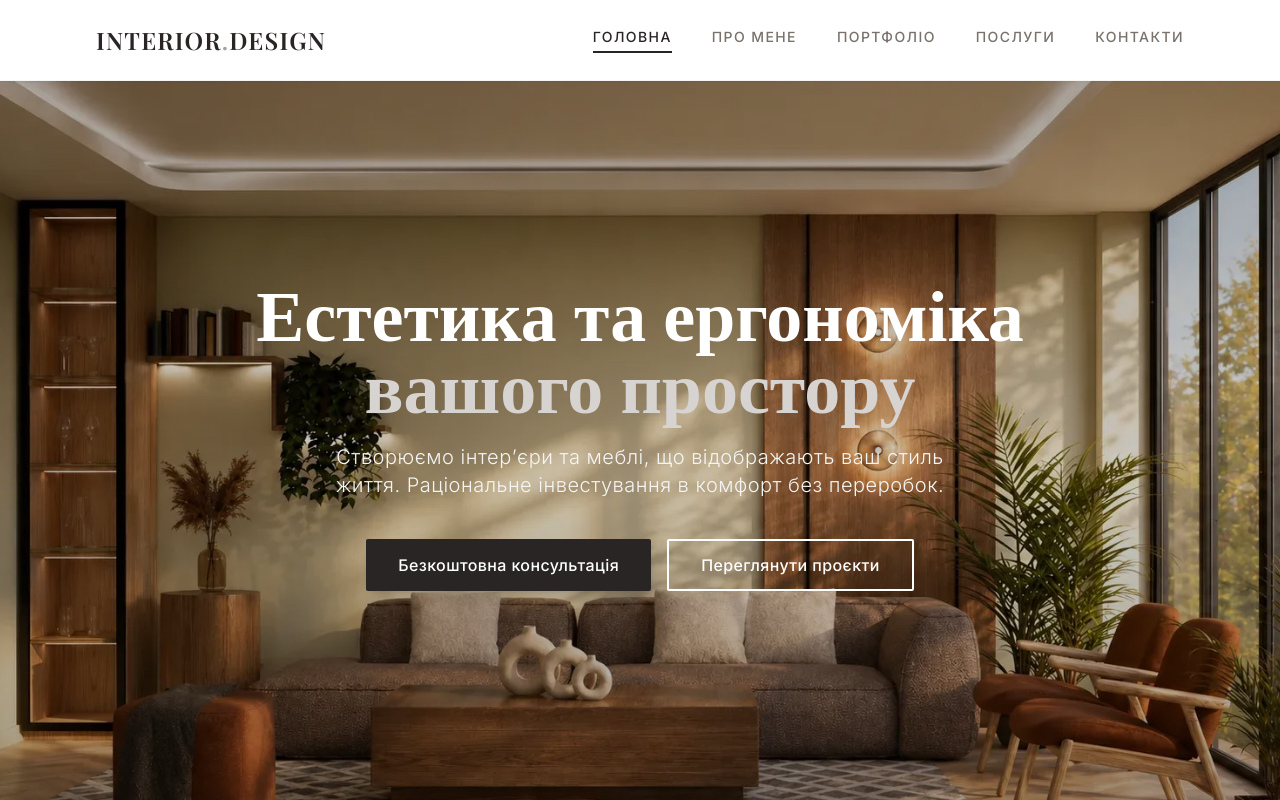
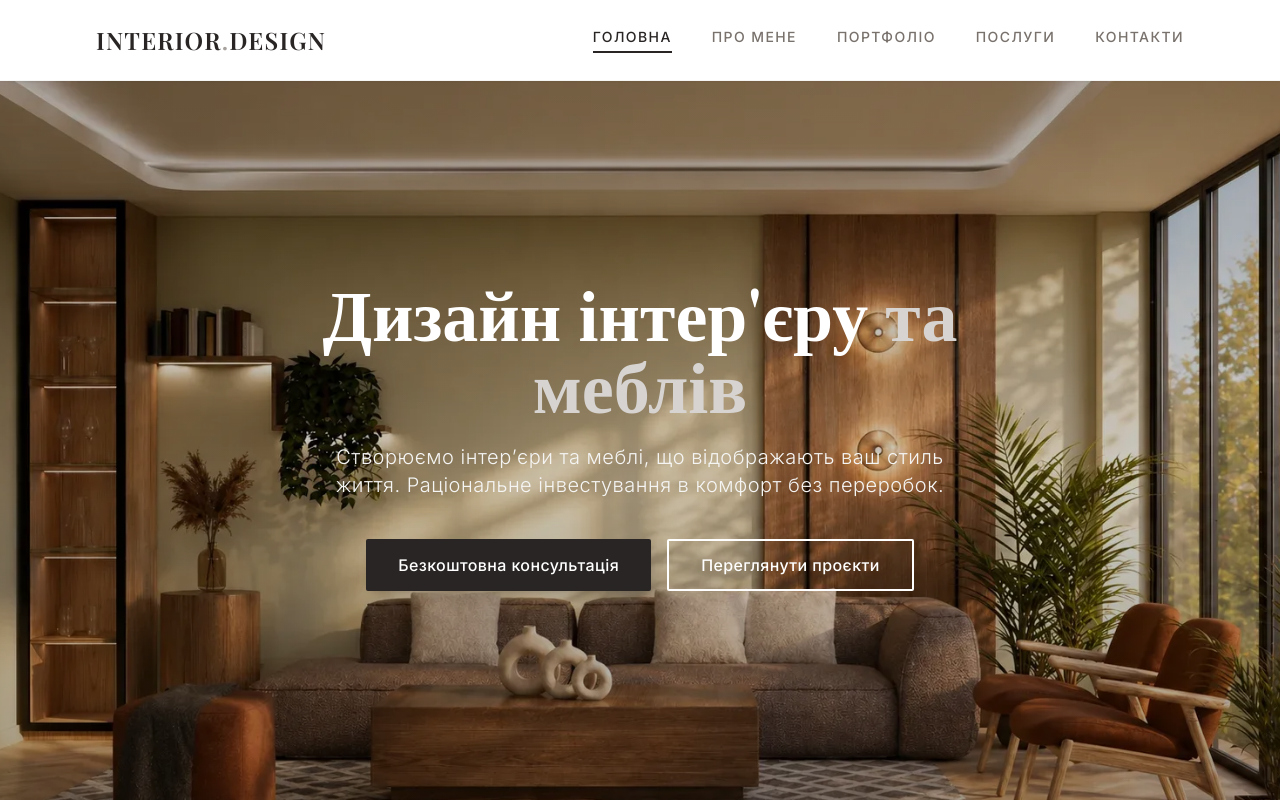
Before and after one commit to certdep-spec/irina-design, a React (Vite) app: page / in a window 1280 px wide. Shown: the top 800 px of the page. Built offline with nearby package versions, Linux system fonts and the light colour scheme.

Commit message:
Update hero headline text

```diff
--- a/src/components/Hero.tsx
+++ b/src/components/Hero.tsx
@@ -37,7 +37,7 @@ const Hero: React.FC = () => {
         className={`relative z-10 text-center text-white px-6 max-w-4xl mx-auto -mt-24 ${isVisible ? 'reveal-visible' : 'reveal-hidden'}`}
       >
         <h1 className="text-4xl md:text-6xl lg:text-7xl font-serif font-semibold mb-6 leading-tight">
-          Естетика та ергономіка <span className="text-stone-300">вашого простору</span>
+          Дизайн інтер'єру <span className="text-stone-300">та меблів</span>
         </h1>
         <p className="text-lg md:text-xl mb-10 font-light tracking-wide text-stone-100 max-w-2xl mx-auto">
           Створюємо інтер’єри та меблі, що відображають ваш стиль життя. Раціональне інвестування в комфорт без переробок.
```
